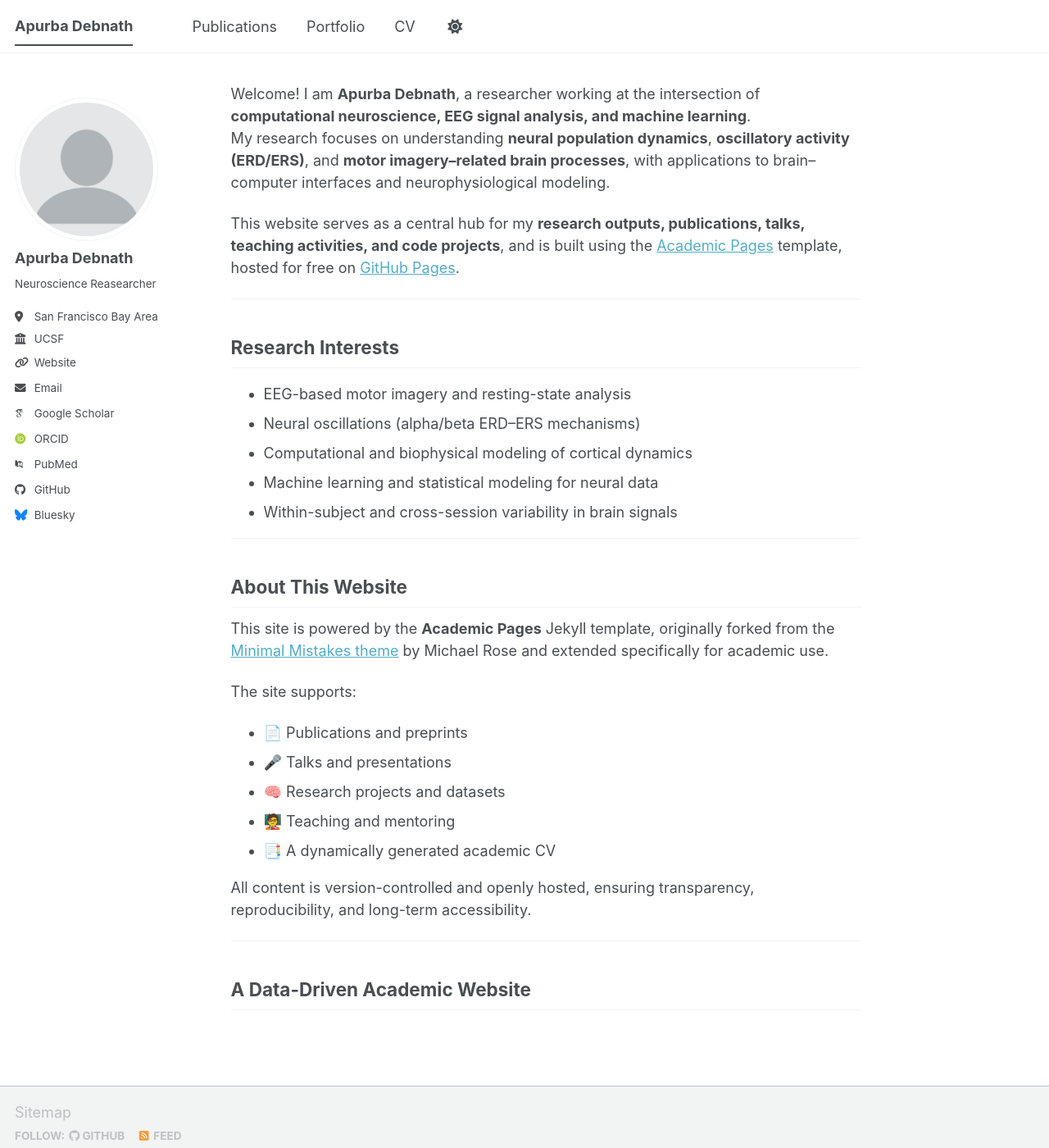
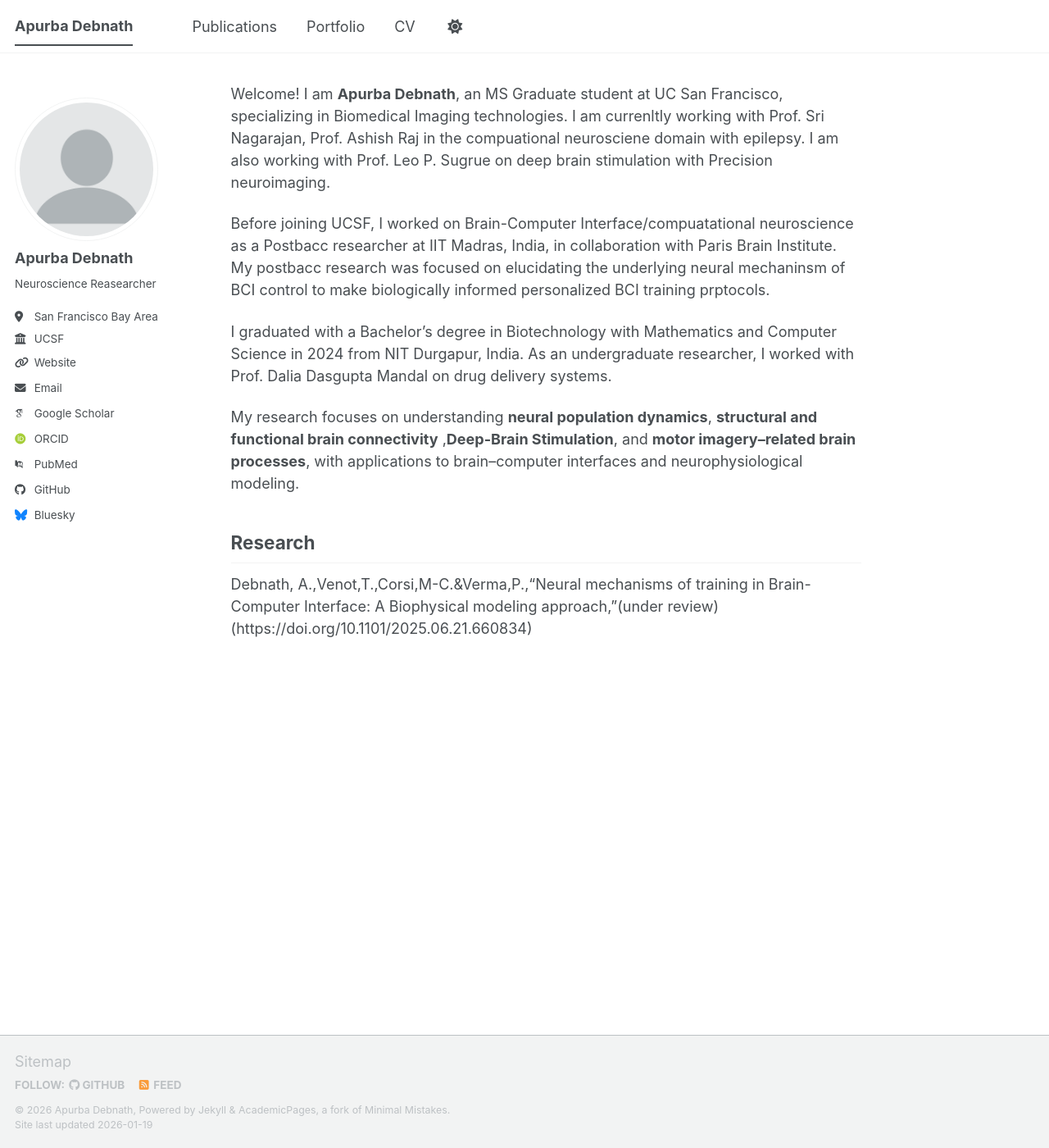
Before and after one commit to ApurbaApd/ApurbaApd.github.io, a Jekyll site: the page built from _pages/about.md, in a window 1280 px wide and 1400 px high. Shown: the whole window at 82% size. Built offline with Jekyll 4.4.1, drawn with Linux system fonts in a browser that asks for light colours; some web fonts are replaced; a script bundle is joined from its source files by our own code; library files that are not in the unit come from our copies.

Commit message:
Revise about page with current academic status
Updated personal introduction and research focus. Added details about previous research experience and educational background.

```diff
--- a/_pages/about.md
+++ b/_pages/about.md
@@ -3,35 +3,17 @@
 author_profile: true
 ---
 
-Welcome! I am **Apurba Debnath**, a researcher working at the intersection of **computational neuroscience, EEG signal analysis, and machine learning**.
-My research focuses on understanding **neural population dynamics**, **oscillatory activity (ERD/ERS)**, and **motor imagery–related brain processes**, with applications to brain–computer interfaces and neurophysiological modeling.
+Welcome! I am **Apurba Debnath**, an MS Graduate student at UC San Francisco, specializing in Biomedical Imaging technologies. I am currenltly working with Prof. Sri Nagarajan, Prof. Ashish Raj in the compuational neurosciene domain with epilepsy. I am also working with Prof. Leo P. Sugrue on deep brain stimulation with Precision neuroimaging.
 
-This website serves as a central hub for my **research outputs, publications, talks, teaching activities, and code projects**, and is built using the [Academic Pages](https://github.com/academicpages/academicpages.github.io) template, hosted for free on [GitHub Pages](https://pages.github.com).
+Before joining UCSF, I worked on Brain-Computer Interface/compuatational neuroscience as a Postbacc researcher at IIT Madras, India, in collaboration with Paris Brain Institute. My postbacc research was focused on elucidating the underlying neural mechaninsm of BCI control to make biologically informed personalized BCI training prptocols.
 
----
+I graduated with a Bachelor's degree in Biotechnology with Mathematics and Computer Science in 2024 from NIT Durgapur, India. As an undergraduate researcher, I worked with Prof. Dalia Dasgupta Mandal on drug delivery systems.
 
-## Research Interests
-- EEG-based motor imagery and resting-state analysis
-- Neural oscillations (alpha/beta ERD–ERS mechanisms)
-- Computational and biophysical modeling of cortical dynamics
-- Machine learning and statistical modeling for neural data
-- Within-subject and cross-session variability in brain signals
+My research focuses on understanding **neural population dynamics**, **structural and functional brain connectivity** ,**Deep-Brain Stimulation**, and **motor imagery–related brain processes**, with applications to brain–computer interfaces and neurophysiological modeling.
 
----
 
-## About This Website
-This site is powered by the **Academic Pages** Jekyll template, originally forked from the
-[Minimal Mistakes theme](https://mmistakes.github.io/minimal-mistakes/) by Michael Rose and extended specifically for academic use.
 
-The site supports:
-- 📄 Publications and preprints
-- 🎤 Talks and presentations
-- 🧠 Research projects and datasets
-- 🧑‍🏫 Teaching and mentoring
-- 📑 A dynamically generated academic CV
+## Research
 
-All content is version-controlled and openly hosted, ensuring transparency, reproducibility, and long-term accessibility.
-
----
-
-## A Data-Driven Academic Website
+Debnath, A.,Venot,T.,Corsi,M-C.&Verma,P.,“Neural mechanisms of training in Brain-Computer
+Interface: A Biophysical modeling approach,”(under review) (https://doi.org/10.1101/2025.06.21.660834)
```
